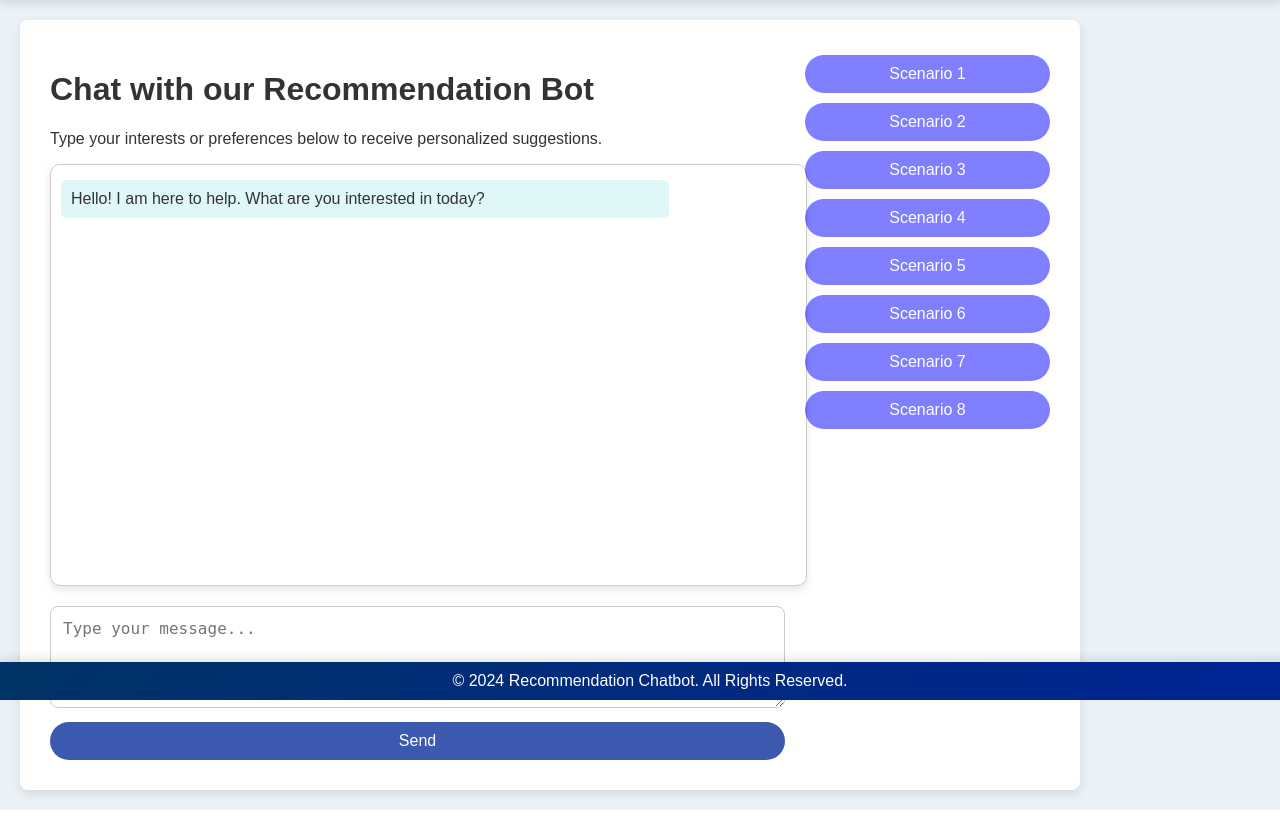
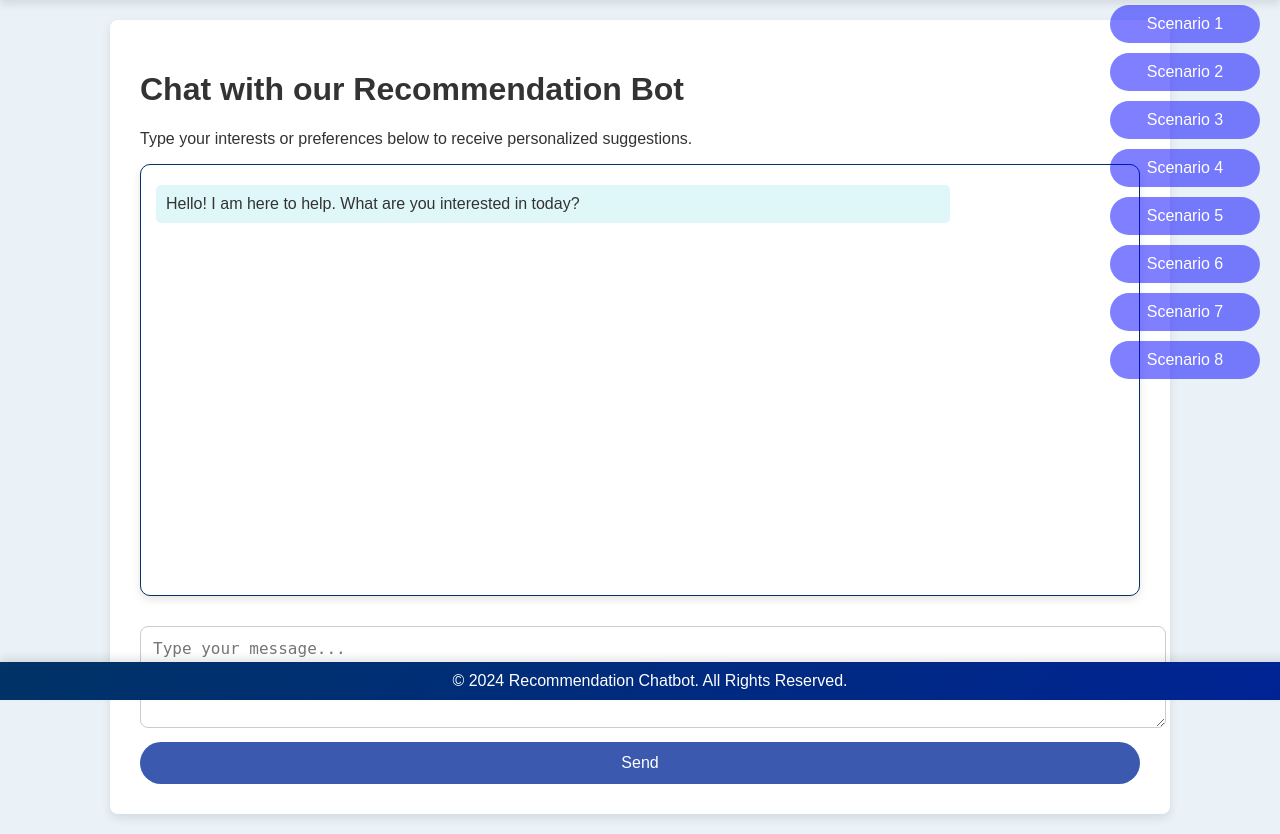
Before and after one commit to Project-S5-Recommendation-Chatbot/recChatbot, a Flask app: template Front/templates/chatbot.html in a window 1280 px wide. Shown: the part 100-934 px from the top of the page. Before the commit the page ends 910 px from the top, so only its background shows below. Run offline with Flask 3, Linux system fonts and the light colour scheme; the template is opened without the code that fills it, so the values that code supplies are empty; parts of the project's set-up code (start-up, migrations or seed data) failed here and were passed over.

Commit message:
Update chatbot.html

```diff
--- a/Front/templates/chatbot.html
+++ b/Front/templates/chatbot.html
@@ -1,71 +1,39 @@
 <!DOCTYPE html>
 <html lang="en">
 <head>
-  <meta charset="UTF-8" />
-  <meta name="viewport" content="width=device-width, initial-scale=1.0" />
+    <meta charset="UTF-8">
+    <meta name="viewport" content="width=device-width, initial-scale=1.0">
     <title>Recommendation Chatbot</title>
-  <link rel="stylesheet" href="../static/style.css" />
+    <link rel="stylesheet" href="../static/style.css">
     <style>
-    /* Container with flex layout: chat area on the left, scenarios on the right */
-    .container {
-      display: flex;
-      justify-content: space-between;
-      align-items: flex-start;
-      margin: 20px;
+        .scenario-button {
+            display: block;
+            margin: 5px 0;
+            padding: 10px;
+            background-color: rgba(0, 0, 255, 0.5);
+            border: none;
+            color: white;
+            cursor: pointer;
+            width: 150px;
+            border-radius: 50px;
+            text-align: center;
         }
-
-    /* Chat area styles */
-    .chat-area {
-      flex: 3;
-      margin-right: 20px;
+        .scenario-button:hover {
+            background-color: rgba(0, 0, 255, 0.7);
         }
-    #chatbox {
-      width: 100%;
-      max-height: 400px;
-      border: 1px solid #ccc;
-      padding: 10px;
-      overflow-y: auto;
-      margin-bottom: 10px;
-    }
-    textarea {
-      width: 100%;
-      box-sizing: border-box;
-      margin-bottom: 10px;
-    }
-    button#sendButton {
-      padding: 10px 20px;
-      cursor: pointer;
-    }
-
-    /* Scenario container on the right */
         .scenario-container {
-      flex: 1;
+            position: absolute;
+            right: 20px;
+            top: 100px;
             display: flex;
             flex-direction: column;
             align-items: center;
-    }
-
-    /* Round scenario buttons with 50% transparency */
-    .scenario-button {
-      background-color: rgba(0, 0, 255, 0.5);
-      border: none;
-      border-radius: 50px;
-      color: white;
-      padding: 10px 15px;
-      margin: 5px 0;
-      width: 100%;
-      text-align: center;
-      cursor: pointer;
-      transition: background-color 0.3s ease;
-    }
-    .scenario-button:hover {
-      background-color: rgba(0, 0, 255, 0.7);
         }
     </style>
 </head>
 <body>
     <nav>
-    <img src="../static/logo1.png" alt="UFAR Logo" class="ufar-logo" />
+        <img src="../static/logo1.png" alt="UFAR Logo" class="ufar-logo">
         <a href="index.html">Home</a>
         <a href="about.html">About</a>
         <a href="contact.html">Contact</a>
@@ -73,29 +41,24 @@
     </nav>
 
     <div class="container">
-    <!-- Chat Area -->
-    <div class="chat-area">
         <h1>Chat with our Recommendation Bot</h1>
         <p>Type your interests or preferences below to receive personalized suggestions.</p>
+
         <div id="chatbox">
             <div class="message bot-message">Hello! I am here to help. What are you interested in today?</div>
         </div>
+
         <textarea id="userInput" placeholder="Type your message..." rows="4"></textarea>
         <button id="sendButton">Send</button>
     </div>
 
-    <!-- Scenario Buttons -->
-    <div class="scenario-container" id="scenarios">
-      <!-- Buttons will be dynamically added here -->
-    </div>
-  </div>
+    <div class="scenario-container" id="scenarios"></div>
 
     <footer>
         &copy; 2024 Recommendation Chatbot. All Rights Reserved.
     </footer>
 
     <script>
-    // If the user is logged in, update the login link.
         const user = sessionStorage.getItem('user');
         if (user) {
             const loginLink = document.getElementById('loginLink');
@@ -103,19 +66,17 @@
             loginLink.removeAttribute('href');
         }
 
-    // Predefined responses and corresponding input texts
         const predefinedResponses = {
             "What is the FCE exam about?": "The First Certificate in English (FCE) exam tests a candidate's ability to speak, write, read, listen, and understand English at an upper intermediate level on the Common European Framework of Reference for Languages (CEFRL). It evaluates how well candidates can use English effectively in real-life situations.",
             "How long is the Listening part of the FCE exam and how many tasks does it involve?": "The listening section of the First Certificate Exam (FCE) lasts for approximately 30 minutes, with a total time limit of 90 minutes per candidate to complete all four parts of the test.",
-      "Provide a course description for the course Functional Programming & Introduction to Abstract Types": "This course covers the characteristics of pure, strongly-typed functional programming. It includes topics like inductive data structures, filtering and recursion, as well as OCaml modules and signatures.",
-      "Provide information about the courses in second semester in 4th year": "The second semester of the 4th year includes Computer Security, focusing on security principles, risk assessment, cryptography, and access control models, with skills in security assessment and collaboration. Software Engineering covers software development approaches, testing techniques, and processes, emphasizing static/dynamic testing and professional communication in English. Advanced Functional Programming & Abstract Data Type involves functional programming and data structures, with skills in problem-solving and critical thinking. Computer Graphics, Image Processing, and Analysis explores image representation, rendering pipelines, and processing algorithms, with practical skills in ray tracing and signal representation. Signal Processing includes basics like Fourier transform, filtering, and denoising, with professional communication in French. Lastly, French S5 aims to improve comprehension and use of French in IT contexts, focusing on professional writing and achieving B2 proficiency.",
+            "Provide a course description for the course Functional Programming & Introduction to Abstract Types": "This course covers the characteristics of pure, strongly-typed functional programming.",
+            "Provide information about the courses in second semester in 4th year": "The second semester of the 4th year includes Computer Security, Software Engineering, and Advanced Functional Programming.",
             "How much is the fee for the 1st semester of the 4th year?": "The fee for the 1st semester of the 4th year at the French University in Armenia is 562500.0 AMD.",
-      "Fournir des informations sur l'examen DELF B2": "Le DELF B2 (Diplôme d'Études en Langue Française) est un examen certifiant la maîtrise du français pour les non-francophones. Il évalue les compétences en compréhension orale, compréhension écrite, production écrite, et production orale. Les candidats doivent démontrer leur capacité à comprendre des enregistrements audio, lire et analyser des textes, rédiger des essais et lettres, et participer à des discussions. L'examen est reconnu internationalement par des institutions éducatives et des employeurs. La préparation inclut l'écoute de contenu en français, la lecture de textes variés, l'écriture régulière, et la pratique de la parole.",
-      "Comment puis-je m'inscrire à l'examen?": "Pour vous inscrire à l'examen DELF B2, la période d'inscription est du 28 octobre au 15 novembre 2024. Vous pouvez vous inscrire à l'Institut français d'Arménie en remplissant les formalités requises. L'examen écrit se déroulera le 29 novembre 2024, et les épreuves orales auront lieu le 30 novembre et le 1er décembre 2024. Le tarif est de 30 000 AMD pour les étudiants de l'UFAR. Le paiement doit être effectué à AKBA BANK JSC sur le compte de l'Institut français d'Arménie (numéro de compte: 220415260078000), et le reçu de paiement doit être envoyé à exams@institutfrancais.am.",
-      "Tell me about the Undergraduate CS Program": "The Undergraduate Computer Science (CS) Program at UFAR is a four-year program that aims to equip students with knowledge, skills, and values in mathematical thinking, problem solving, modeling, scientific computing, programming languages, databases, operating systems, networking, algorithms, data structures, computer architecture, software engineering, artificial intelligence, machine learning, natural language processing, web development, database management system, cloud computing, distributed systems, parallel computing, real-time applications and embedded systems. The program prepares students for careers in applied mathematical and computational fields such as scientific research, industrial automation, aerospace technology, data science, computer networks, software engineering, artificial intelligence, machine learning, natural language processing, web development, database management system, cloud computing, distributed systems, parallel computing, real-time applications, embedded systems. The program also fosters responsible leaders who are committed to their fields and society by developing scientific, engineering, industrial programs that contribute to the advancement of knowledge in these areas."
+            "Fournir des informations sur l'examen DELF B2": "Le DELF B2 est un examen certifiant la maîtrise du français pour les non-francophones.",
+            "Comment puis-je m'inscrire à l'examen?": "Pour vous inscrire à l'examen DELF B2, la période d'inscription est du 28 octobre au 15 novembre 2024.",
+            "Tell me about the Undergraduate CS Program": "The Undergraduate Computer Science (CS) Program at UFAR is a four-year program that aims to equip students with knowledge in various computing fields."
         };
 
-    // Handle sending of messages
         document.getElementById('sendButton').addEventListener('click', () => {
             const userInput = document.getElementById('userInput').value.trim();
             if (!userInput) {
@@ -135,11 +96,9 @@
             botMessageDiv.classList.add('message', 'bot-message');
             botMessageDiv.innerText = botResponse;
             chatbox.appendChild(botMessageDiv);
-
             chatbox.scrollTop = chatbox.scrollHeight;
         });
 
-    // Allow pressing "Enter" (without Shift) to send messages.
         document.getElementById('userInput').addEventListener('keypress', (event) => {
             if (event.key === 'Enter' && !event.shiftKey) {
                 event.preventDefault();
@@ -147,7 +106,6 @@
             }
         });
 
-    // Create scenario buttons on the right side
         const scenarios = Object.keys(predefinedResponses);
         const scenariosContainer = document.getElementById('scenarios');
         scenarios.forEach((scenario, index) => {
```
Lines whose indentation alone changed are shown as unchanged.
